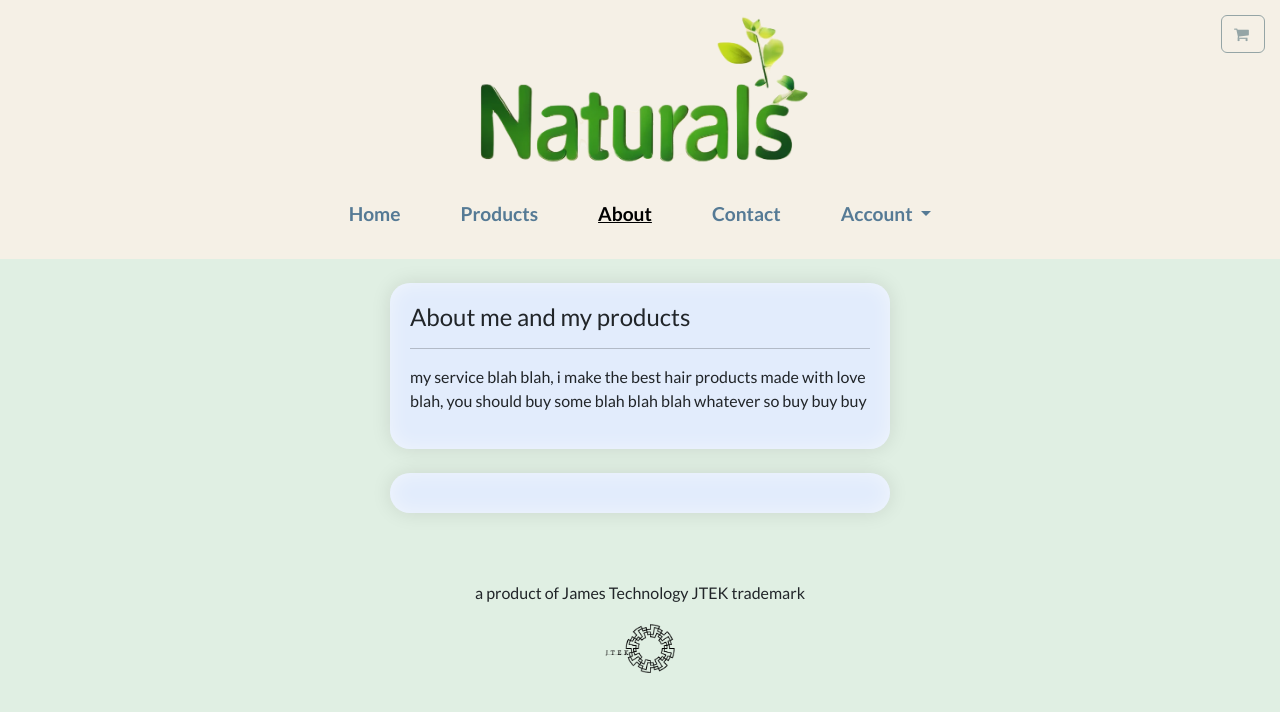
After one commit to washedupjames/hair, a Django app: page /about/ in a window 1280 px wide. The commit adds this page. Shown: the top 712 px of the page. Run offline with Django 5.2, Linux system fonts and the light colour scheme; some libraries are stand-ins or nearby versions.

Commit message:
beta 4.1

```diff
--- a/ecommerce/settings.py
+++ b/ecommerce/settings.py
@@ -179,7 +179,6 @@ HOST_EMAIL = env('EMAIL_HOST_USER')
 
 
 
-
 # AWS configuration
 AWS_ACCESS_KEY_ID = env('AWS_ACCESS_KEY_ID') # - Enter your AWS ACCESS KEY ID HERE
 AWS_SECRET_ACCESS_KEY = env('AWS_SECRET_ACCESS_KEY') # - Enter your AWS SECRET ACCESS KEY HERE
--- a/static/css/styles.css
+++ b/static/css/styles.css
@@ -4,14 +4,12 @@
     max-width: 500px;
     margin: 0 auto;
     padding: 20px;
-    background-color: hsl(209, 100%, 95%)
-
-    ; /* Light Gray */
+    background-color: rgb(226, 236, 252); /* Light Gray */
 
     /* 3D Effects */
     box-shadow:
-        10px 10px 20px rgba(0, 0, 0, 0.1), /* Shadow for depth */
-        -10px -10px 20px rgba(255, 255, 255, 0.5); /* Light for highlight */
+        0 0 20px rgba(0, 0, 0, 0.1), /* All-around shadow for depth */
+        0 0 20px rgba(255, 255, 255, 0.5) inset; /* All-around light for highlight */
     transform: perspective(1000px) rotateX(0deg) rotateY(0deg); /* 3D space */
     transition: all 0.3s ease;
 
--- /dev/null
+++ b/store/templates/store/about.html
@@ -0,0 +1,27 @@
+{% extends "store/base.html" %}
+
+{% load static %}
+{% load crispy_forms_tags %}
+
+{% block content %}
+    <br>
+
+    <div class="container form-layout">
+        <h4> About me and my products </h4>
+        <hr>
+        <p>my service blah blah, i make the best hair products made with love blah, you should buy some blah blah blah whatever so buy buy buy</p>
+
+    </div>
+
+    <br>
+
+    <div class="container form-layout">
+
+    </div>
+
+    <br>
+
+
+    <br>
+
+{% endblock %}
--- a/store/templates/store/base.html
+++ b/store/templates/store/base.html
@@ -192,7 +192,12 @@
             }
             .navbar-nav.center-nav .nav-item a:hover {
                 text-decoration: underline;
-                transform: none;
+                color: black;
+            }
+            .navbar-nav.center-nav .nav-item a.active,
+            .navbar-nav.center-nav .nav-item .navbar-btn.active {
+                color: black !important;
+                text-decoration: underline !important;
             }
 
             .navbar-nav:not(.center-nav) {
@@ -265,33 +270,39 @@
         <!-- Desktop navigation -->
         <ul class="navbar-nav center-nav">
             <li class="nav-item">
-                <a href="#">Products</a>
+                <a href="{% url 'store' %}" class="navbar-btn {% if request.path == '/' %}active{% endif %}">Home</a>
             </li>
             <li class="nav-item">
-                <a href="#">About</a>
+                <a href="{% url 'products' %}" class="{% if request.path == '/products/' %}active{% endif %}">Products</a>
             </li>
             <li class="nav-item">
-                <a href="#">Contact</a>
+                <a href="{% url 'about' %}" class="{% if request.path == '/about/' %}active{% endif %}">About</a>
             </li>
+            <li class="nav-item">
+                <a href="{% url 'contact' %}" class="{% if request.path == '/contact/' %}active{% endif %}">Contact</a>
+            </li>
+            {% if user.is_authenticated %}
+                <li class="nav-item">
+                    <a href="{% url 'dashboard' %}" class="navbar-btn {% if request.path|slice:":18" == "/account/dashboard" %}active{% endif %}">
+                        <i class="fa fa-home" aria-hidden="true"></i> Dashboard
+                    </a>
+                </li>
+            {% endif %}
         </ul>
 
         <!-- Mobile navigation -->
         <ul class="navbar-nav d-lg-none">
-            {% if user.is_authenticated %}
-                <li class="nav-item">
-                    <a class="navbar-btn text-black" type="button" href="{% url 'dashboard' %}">
-                        <i class="fa fa-home" aria-hidden="true"></i> Dashboard
-                    </a>
-                </li>
-                <li class="nav-item">
+
+            <li class="nav-item">
+                {% if user.is_authenticated %}
                     <a class="navbar-btn text-black" type="button" href="{% url 'user-logout' %}">
                         <i class="fa fa-sign-out" aria-hidden="true"></i> Logout
                     </a>
-                </li>
-            {% else %}
-                <li class="nav-item">
+                {% else %}
                     <a class="navbar-btn text-black" type="button" href="{% url 'my-login' %}">Login</a>
-                </li>
+                {% endif %}
+            </li>
+            {% if not user.is_authenticated %}
                 <li class="nav-item">
                     <a class="navbar-btn text-black" type="button" href="{% url 'register' %}">Register</a>
                 </li>
--- a/store/urls.py
+++ b/store/urls.py
@@ -5,7 +5,15 @@ urlpatterns = [
 
     path('', views.store, name='store'),
 
+    path('products/', views.products, name='products'),
+
+    path('about/', views.about, name='about'),
+
+    path('contact/', views.contact, name='contact'),
+
     path('product/<slug:product_slug>/', views.product_info, name='product-info'),
 
     path('search/<slug:category_slug>/', views.list_category, name='list-category'),
+
+
 ]
--- a/store/views.py
+++ b/store/views.py
@@ -3,6 +3,8 @@ from django.shortcuts import render
 from . models import Category, Product
 
 from django.shortcuts import get_object_or_404
+
+
 
 def store(request):
 
@@ -11,6 +13,28 @@ def store(request):
     context = {'my_products':all_products}
 
     return render(request, 'store/store.html' , context)
+
+
+
+def products(request):
+
+    all_products = Product.objects.all()
+
+    context = {'my_products':all_products}
+
+    return render(request, 'store/products.html' , context)
+
+
+def about(request):
+    return render(request, 'store/about.html', {'title': 'About James Parker'})
+
+
+def contact(request):
+    return render(request, 'store/contact.html', {'title': 'About James Parker'})
+
+
+
+
 
 
 def categories(request):
```
Also changed, not shown: account/templates/account/dashboard.html (+0 -8 lines), payment/templates/payment/checkout.html (+2 -6 lines), store/templates/store/contact.html (added, +27 -0 lines), store/templates/store/products.html (added, +36 -0 lines), db.sqlite3, 1 other file.
